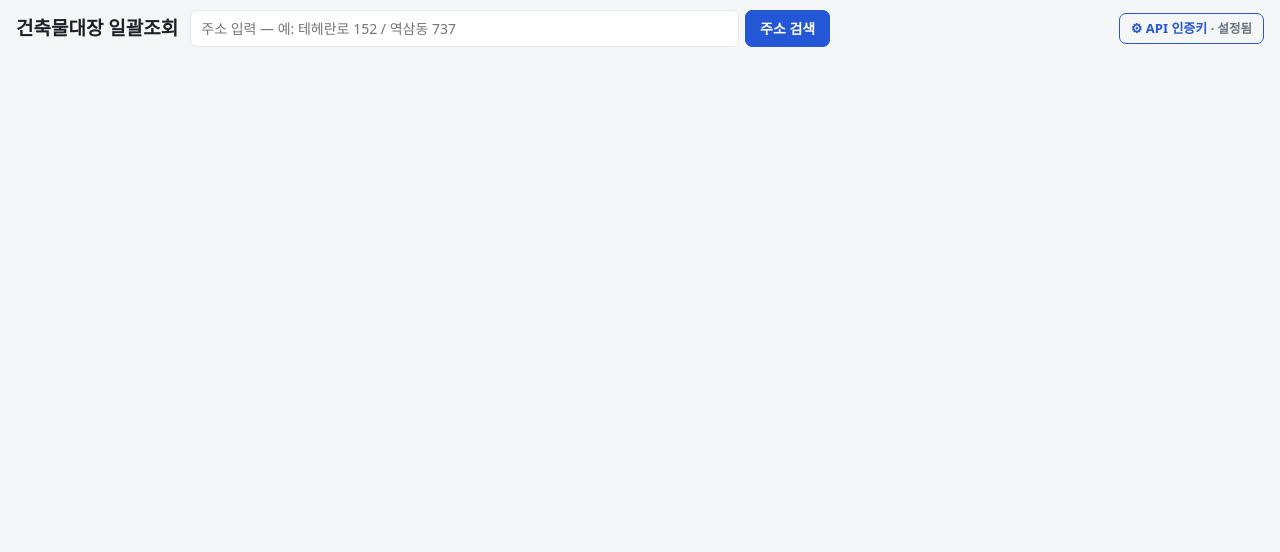
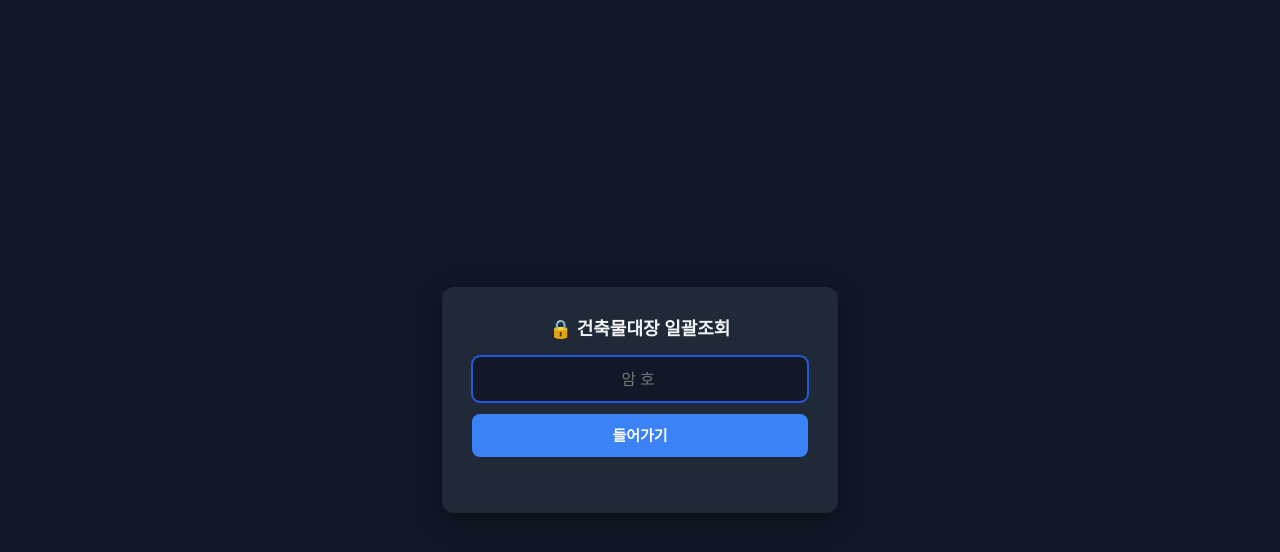
Before and after one commit to ieumnest-blip/ArchiBase, a plain HTML site: page index.html in a window 1280 px wide. Drawn offline with Linux system fonts and the light colour scheme.

Commit message:
암호 잠금 화면 추가
Co-Authored-By: Claude Opus 5.5 <noreply@anthropic.com>
Claude-Session: https://claude.ai/code/session_01QVkj6vyCoLSL3XHWcKQ3hh

```diff
--- a/index.html
+++ b/index.html
@@ -346,6 +346,37 @@ details.issuehelp ul{position:absolute;right:0;top:34px;z-index:1500;width:min(4
 </style>
 </head>
 <body>
+<div id="pwLock" style="position:fixed;inset:0;z-index:99999;background:#111827;display:flex;align-items:center;justify-content:center;font-family:inherit">
+  <form id="pwForm" style="background:#1f2937;color:#f3f4f6;padding:28px 30px;border-radius:12px;box-shadow:0 8px 30px rgba(0,0,0,.4);text-align:center;min-width:260px">
+    <div style="font-size:18px;font-weight:700;margin-bottom:14px">🔒 건축물대장 일괄조회</div>
+    <input id="pwIn" type="password" inputmode="numeric" autocomplete="current-password" placeholder="암호" style="width:100%;box-sizing:border-box;padding:10px 12px;font-size:16px;border-radius:8px;border:1px solid #4b5563;background:#111827;color:#f3f4f6;text-align:center;letter-spacing:4px">
+    <button type="submit" style="margin-top:12px;width:100%;padding:10px;border:0;border-radius:8px;background:#3b82f6;color:#fff;font-size:15px;font-weight:700;cursor:pointer">들어가기</button>
+    <div id="pwMsg" style="margin-top:10px;font-size:13px;color:#f87171;min-height:18px"></div>
+  </form>
+</div>
+<script>
+/* 간단한 암호 잠금 (이 브라우저에서 한 번 맞히면 기억) */
+(function(){
+  const H = "8a7118aab1e7c32953d2a02e46be8b410a49318ff12c368ccee01cfe9bc8d098";
+  const KEY = "archibase_pw_ok";
+  const box = document.getElementById("pwLock");
+  const open = ()=>{ box.remove(); document.documentElement.style.overflow = ""; };
+  let ok = false; try { ok = localStorage.getItem(KEY) === H; } catch(e){}
+  if (ok){ open(); return; }
+  document.documentElement.style.overflow = "hidden";
+  const hash = async t=>{
+    if (window.crypto?.subtle){ const b = await crypto.subtle.digest("SHA-256", new TextEncoder().encode(t)); return [...new Uint8Array(b)].map(x=>x.toString(16).padStart(2,"0")).join(""); }
+    return t === "0526" ? H : "";
+  };
+  setTimeout(()=>document.getElementById("pwIn")?.focus(), 50);
+  document.getElementById("pwForm").addEventListener("submit", async e=>{
+    e.preventDefault();
+    const inp = document.getElementById("pwIn");
+    if (await hash(inp.value.trim()) === H){ try { localStorage.setItem(KEY, H); } catch(e){} open(); }
+    else { document.getElementById("pwMsg").textContent = "암호가 맞지 않습니다"; inp.value = ""; inp.focus(); }
+  });
+})();
+</script>
 <div class="wrap">
   <div class="noprint">
     <div class="topbar">
```
